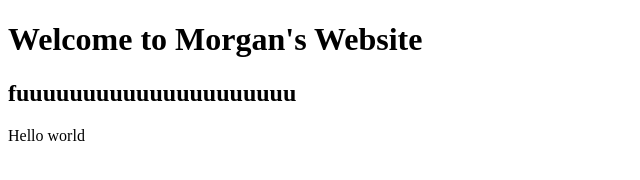
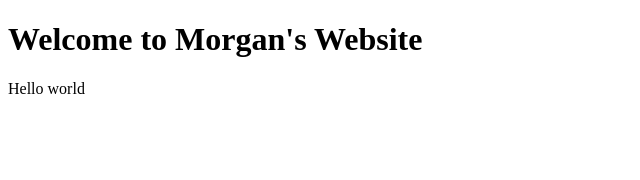
Before and after one commit to mgregg14/sdev2555, a plain HTML site: page index.html in a window 1280 px wide. Shown: the whole page, without its empty margins (0-640 px from the left). Drawn offline with Linux system fonts and the light colour scheme.

Commit message:
revert to h1 using history button

```diff
--- a/index.html
+++ b/index.html
@@ -10,7 +10,6 @@
 
 <body>
   <h1>Welcome to Morgan's Website</h1>
-  <h2>fuuuuuuuuuuuuuuuuuuuuu</h2>
   Hello world
   <script src="script.js"></script>
 </body>
```
